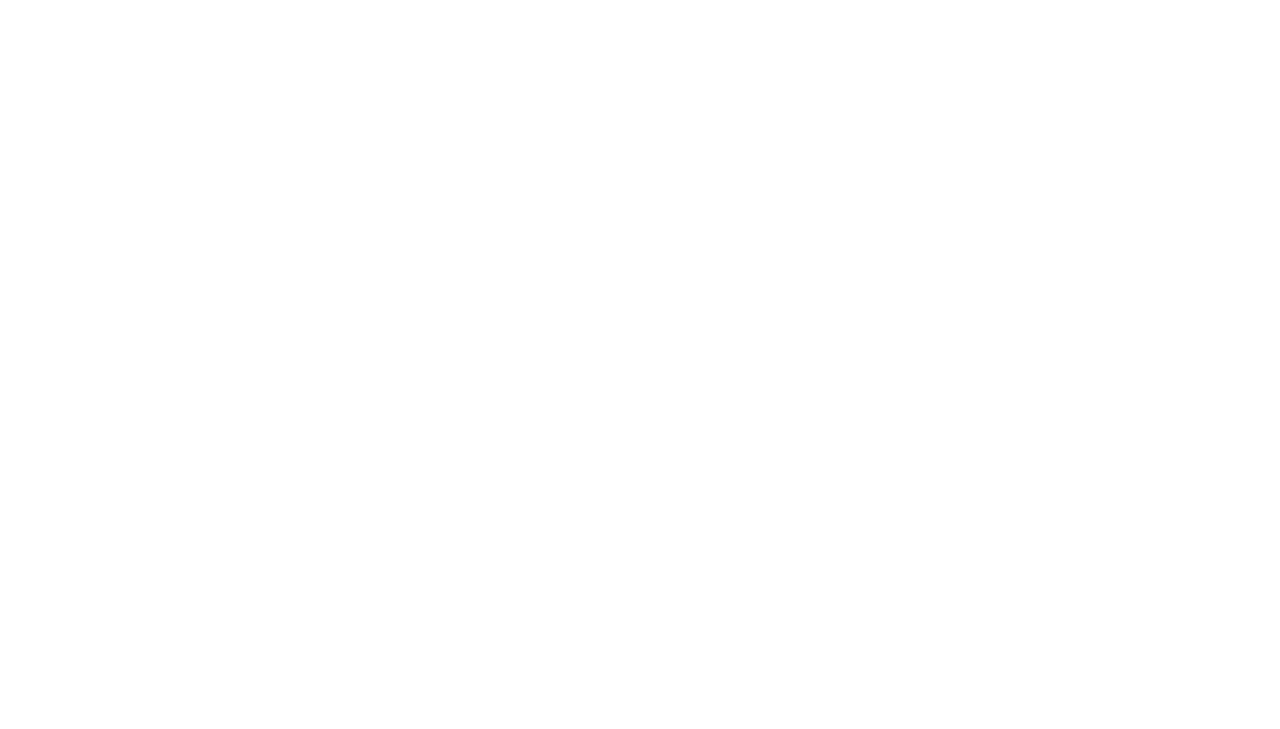
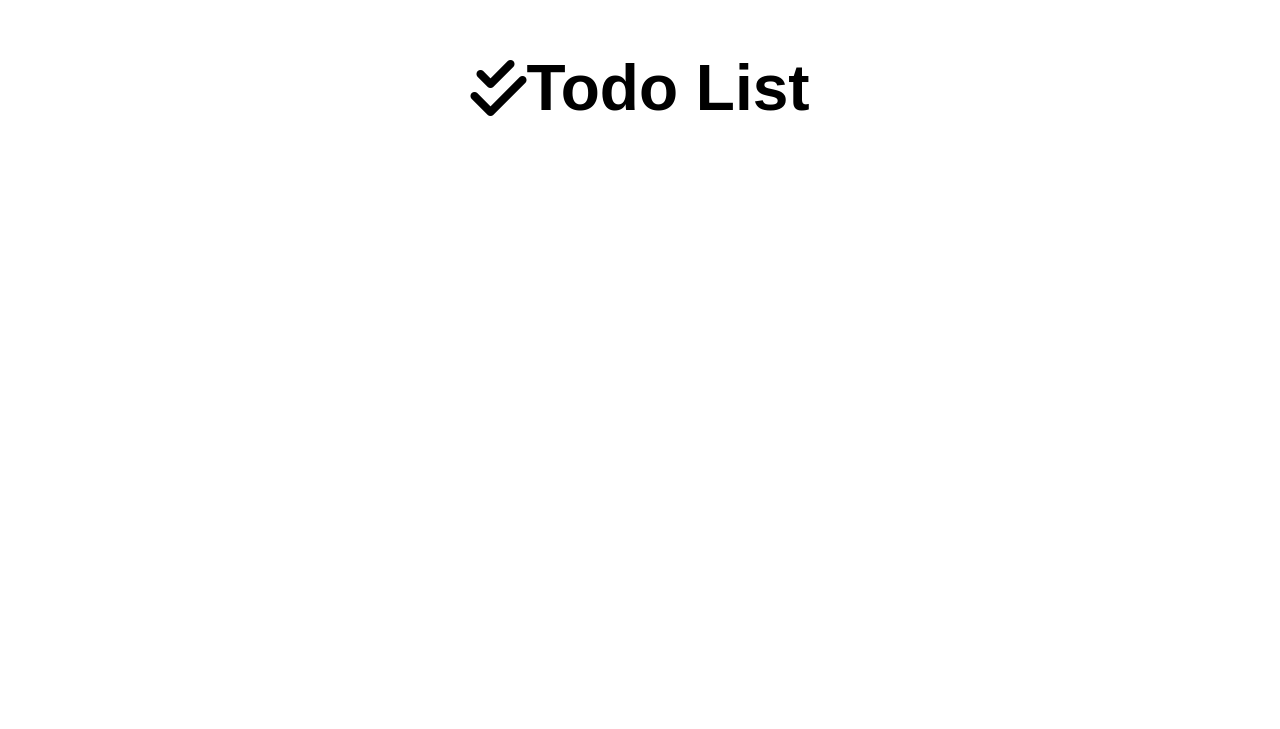
Before and after one commit to kuanalex/todolist, a website built with webpack: page dist/index.html in a window 1280 px wide. Shown: the top 729 px of the page. Built offline with nearby package versions, Linux system fonts and the light colour scheme; a web font is replaced by a local one.

Commit message:
updating ui and styles

```diff
--- a/dist/index.html
+++ b/dist/index.html
@@ -4,10 +4,12 @@
 <head>
     <meta charset="utf-8">
     <meta http-equiv="X-UA-Compatible" content="IE=edge">
-    <title></title>
+    <title>To do list</title>
     <meta name="description" content="">
     <meta name="viewport" content="width=device-width, initial-scale=1">
     <link rel="stylesheet" href="styles.css">
+    <link href="https://fonts.googleapis.com/css2?family=Roboto:wght@400;700&family=Yusei+Magic&display=swap"
+        rel="stylesheet" />
     <script src="https://kit.fontawesome.com/4c536a6bd5.js" crossorigin="anonymous"></script>
     <script src="main.js" async defer></script>
 
@@ -16,9 +18,19 @@
 
 <body>
     <div id="content">
-        <header class="header"></header>
+        <header class="header">
+            <div class="logo">
+                <i class="fas fa-check-double"></i>
+                <h1 class="page-name">Todo List</h1>
+            </div>
+            <button class="button-open-nav" id="button-open-nav">
+                <i class="fas fa-bars"></i>
+            </button>
+        </header>
 
-        <main class="main"></main>
+        <main class="main">
+
+        </main>
 
         <footer class="footer">
             <p class="copyright">Copyright © 2021 kuanalex</p>
--- a/dist/styles.css
+++ b/dist/styles.css
@@ -1,6 +1,17 @@
 :root {
     --primary-dark: #333;
     --primary-light: #eee;
+}
+
+.button-open-nav {
+    display: none;
+    background-color: var(--primary-dark);
+    font-size: 4rem;
+    cursor: pointer;
+}
+
+.fa-check-double {
+    font-size: 4rem;
 }
 
 .fa-github {
@@ -26,9 +37,20 @@ header {
     font-size: 2.4rem;
 }
 
+.logo {
+    display: flex;
+    align-items: center;
+    justify-content: center;
+}
+
 .main {
     display: flex;
     /* min-height: calc(100vh - header_height - footer_height) */
     min-height: calc(100vh - 10.4rem - 3.5rem);
     margin-bottom: 3.5rem;
 }
+
+.page-name {
+    font-family: "Yusei Magic", sans-serif;
+    font-size: 4rem;
+}
```
